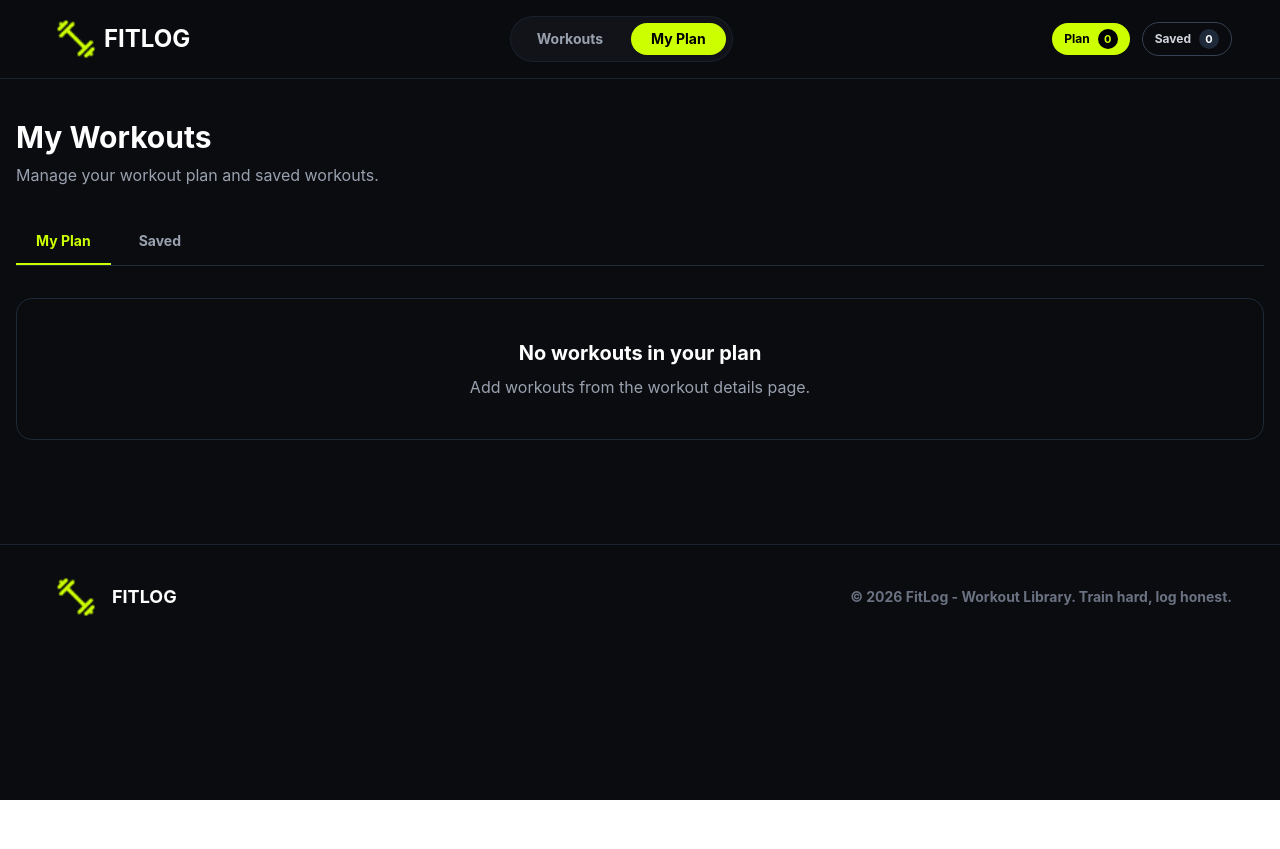
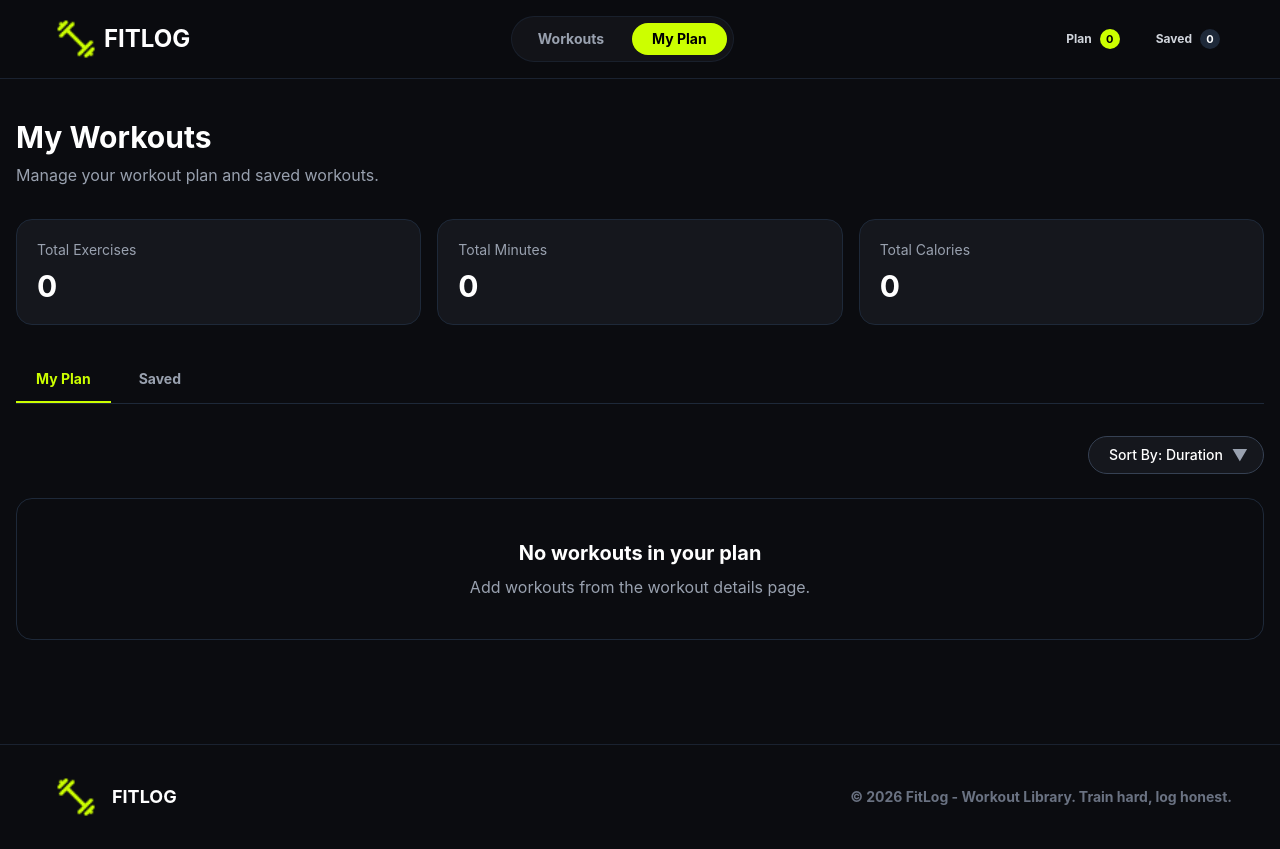
Before and after one commit to rrezwan7/FitLog, a Next.js app: page /my-plan in a window 1280 px wide. Before the commit the page ends 800 px from the top, so only its background shows below. Built offline with nearby package versions, Linux system fonts and the light colour scheme.

Commit message:
Added sorting on My Plan Paage

```diff
--- a/app/my-plan/page.tsx
+++ b/app/my-plan/page.tsx
@@ -15,7 +15,7 @@ export default function MyPlanPage() {
         searchParams.get("tab") === "saved"
             ? "saved"
             : "plan";
-
+    const [sortBy, setSortBy] = useState("duration");
 
     const {
         todaysPlan,
@@ -23,6 +23,35 @@ export default function MyPlanPage() {
         removeFromTodaysPlan,
         removeFromSaved,
     } = useWorkout();
+
+    const currentWorkouts =
+        activeTab === "plan"
+            ? todaysPlan
+            : savedWorkouts;
+
+    const totalExercises = currentWorkouts.length;
+
+    const totalMinutes = currentWorkouts.reduce(
+        (total, workout) => total + workout.duration,
+        0
+    );
+
+    const totalCalories = currentWorkouts.reduce(
+        (total, workout) => total + workout.caloriesBurned,
+        0
+    );
+
+    const sortedWorkouts = [...currentWorkouts].sort((a, b) => {
+        if (sortBy === "calories") {
+            return b.caloriesBurned - a.caloriesBurned;
+        }
+
+        if (sortBy === "rating") {
+            return b.rating - a.rating;
+        }
+
+        return b.duration - a.duration;
+    });
 
     return (
         <main className="min-h-screen bg-[#0b0c10] text-white">
@@ -40,6 +69,38 @@ export default function MyPlanPage() {
                 </div>
 
                 {/* Tabs */}
+                {/* Workout Summary */}
+                <div className="grid grid-cols-1 sm:grid-cols-3 gap-4 mb-8">
+                    <div className="bg-[#15171d] border border-gray-800 rounded-2xl p-5">
+                        <p className="text-gray-400 text-sm">
+                            Total Exercises
+                        </p>
+
+                        <p className="text-3xl font-bold text-white mt-2">
+                            {totalExercises}
+                        </p>
+                    </div>
+
+                    <div className="bg-[#15171d] border border-gray-800 rounded-2xl p-5">
+                        <p className="text-gray-400 text-sm">
+                            Total Minutes
+                        </p>
+
+                        <p className="text-3xl font-bold text-white mt-2">
+                            {totalMinutes}
+                        </p>
+                    </div>
+
+                    <div className="bg-[#15171d] border border-gray-800 rounded-2xl p-5">
+                        <p className="text-gray-400 text-sm">
+                            Total Calories
+                        </p>
+
+                        <p className="text-3xl font-bold text-white mt-2">
+                            {totalCalories}
+                        </p>
+                    </div>
+                </div>
                 <div className="flex gap-2 mb-8 border-b border-gray-800">
                     <Link
                         href="/my-plan?tab=plan"
@@ -62,6 +123,25 @@ export default function MyPlanPage() {
                     </Link>
                 </div>
 
+                {/* Dropdown for sorting */}
+                <div className="flex justify-end mb-6">
+                    <div className="relative">
+                        <select
+                            value={sortBy}
+                            onChange={(event) => setSortBy(event.target.value)}
+                            className="appearance-none bg-[#15171d] border border-gray-700 text-white rounded-full px-5 py-2 pr-10 text-sm font-medium outline-none cursor-pointer"
+                        >
+                            <option value="duration">Sort By: Duration</option>
+                            <option value="calories">Sort By: Calories</option>
+                            <option value="rating">Sort By: Rating</option>
+                        </select>
+
+                        <span className="pointer-events-none absolute right-4 top-1/2 -translate-y-1/2 text-gray-400">
+                            ▼
+                        </span>
+                    </div>
+                </div>
+
                 {/* My Plan */}
                 {activeTab === "plan" && (
                     <>
@@ -79,7 +159,7 @@ export default function MyPlanPage() {
 
                         {todaysPlan.length > 0 && (
                             <div className="grid grid-cols-1 md:grid-cols-2 lg:grid-cols-3 gap-6">
-                                {todaysPlan.map((workout) => (
+                                {sortedWorkouts.map((workout) => (
                                     <div key={workout.id}>
                                         <WorkoutCard workout={workout} />
 
@@ -117,7 +197,7 @@ export default function MyPlanPage() {
 
                         {savedWorkouts.length > 0 && (
                             <div className="grid grid-cols-1 md:grid-cols-2 lg:grid-cols-3 gap-6">
-                                {savedWorkouts.map((workout) => (
+                                {sortedWorkouts.map((workout) => (
                                     <div key={workout.id}>
                                         <WorkoutCard workout={workout} />
 
--- a/components/Header.tsx
+++ b/components/Header.tsx
@@ -63,18 +63,18 @@ export default function Header() {
 
                     <Link
                         href="/my-plan"
-                        className="flex items-center gap-2 bg-[#ccff00] text-black font-bold px-3 py-1.5 rounded-full text-xs"
+                        className="flex items-center gap-2  text-gray-300 font-bold px-3 py-1.5  text-xs"
                     >
                         <span>Plan</span>
 
-                        <span className="bg-black text-[#ccff00] w-5 h-5 rounded-full flex items-center justify-center text-[11px]">
+                        <span className="bg-[#ccff00] text-black w-5 h-5 rounded-full flex items-center justify-center text-[11px]">
                             {todaysPlan.length}
                         </span>
                     </Link>
 
                     <Link
                         href="/my-plan?tab=saved"
-                        className="flex items-center gap-2 border border-gray-700 text-gray-300 font-bold px-3 py-1.5 rounded-full text-xs"
+                        className="flex items-center gap-2  text-gray-300 font-bold px-3 py-1.5 rounded-full text-xs"
                     >
                         <span>Saved</span>
 
```
